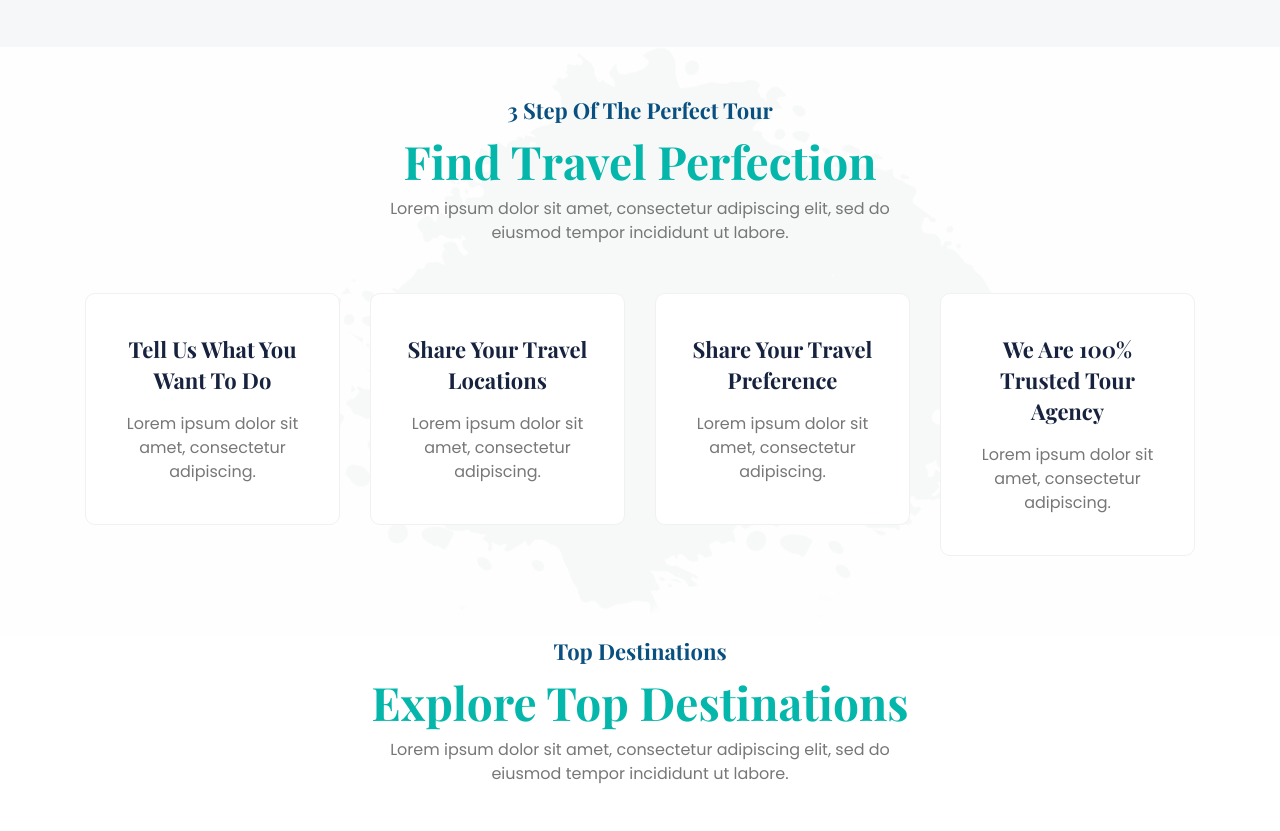
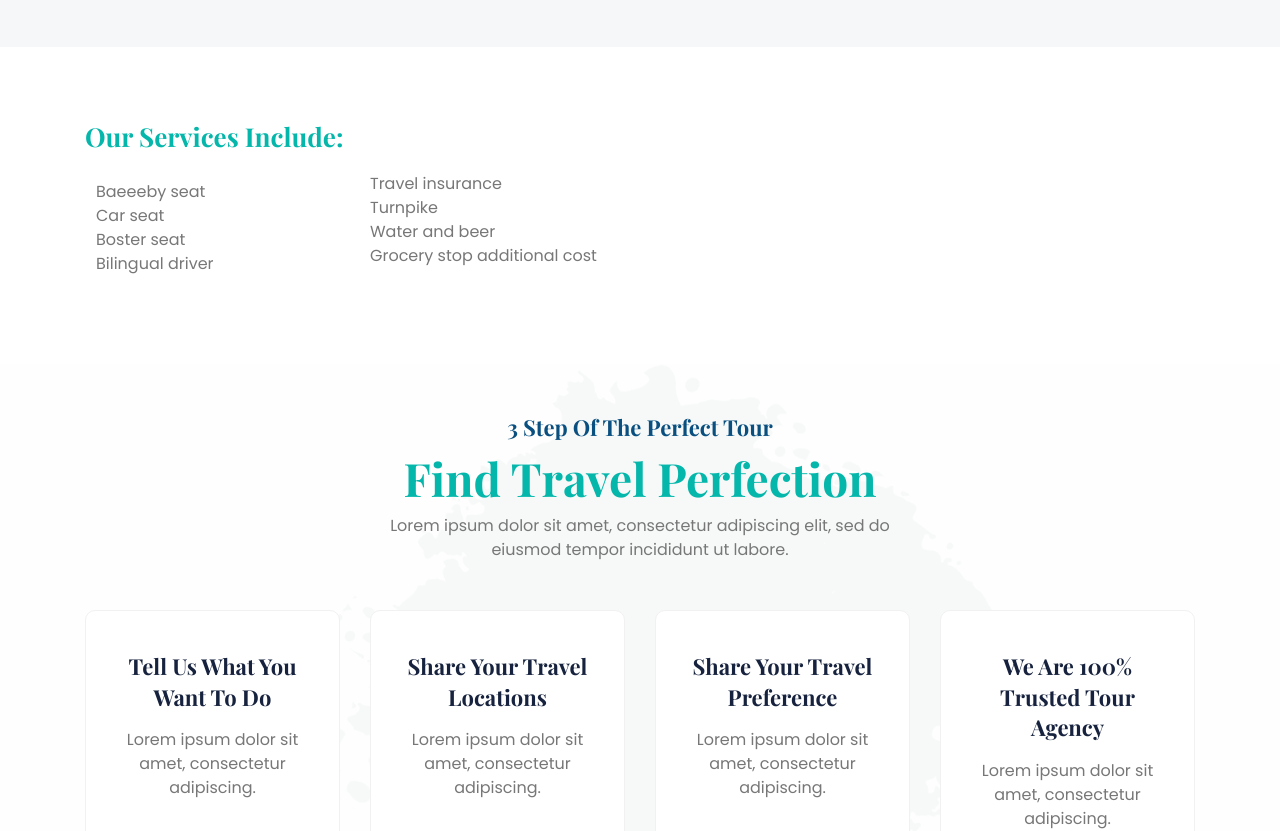
Before and after one commit to Ivonnemtz96/ElikerDesign, a PHP site: page / in a window 1280 px wide. Shown: the part 1854-2685 px from the top of the page. Run offline with PHP 8.4, Linux system fonts and the light colour scheme; some libraries are stand-ins or nearby versions.

Commit message:
se agrga lista en nuestros servicios

```diff
--- a/elikerdesign/modules/index.php
+++ b/elikerdesign/modules/index.php
@@ -361,6 +361,35 @@
     </div>
 </section>
 
+<section class="servicios">
+    <div class="container">
+        <div class="row">
+            <div class="col-12 col-md-6">
+                <h3>Our Services include:</h3>
+                <div class="row g-2">
+                    <div class="col-6">
+                        <p>
+                        <ul>
+                            <li><i class="checked"></i> Baeeeby seat</li> <br>
+                            <li>Car seat</li><br>
+                            <li>Boster seat</li><br>
+                            <li>Bilingual driver</li>
+                        </ul>
+                        </p>
+                    </div>
+                    <div class="col-6">
+                        <ul>
+                            <li>Travel insurance</li><br>
+                            <li>Turnpike</li><br>
+                            <li>Water and beer</li><br>
+                            <li>Grocery stop additional cost</li><br>
+                        </ul>
+                    </div>
+                </div>
+            </div>
+        </div>
+    </div>
+</section>
 
 <section class="about-us pb-6 pt-6" style="
         background-image: url(images/shape4.png);
```
